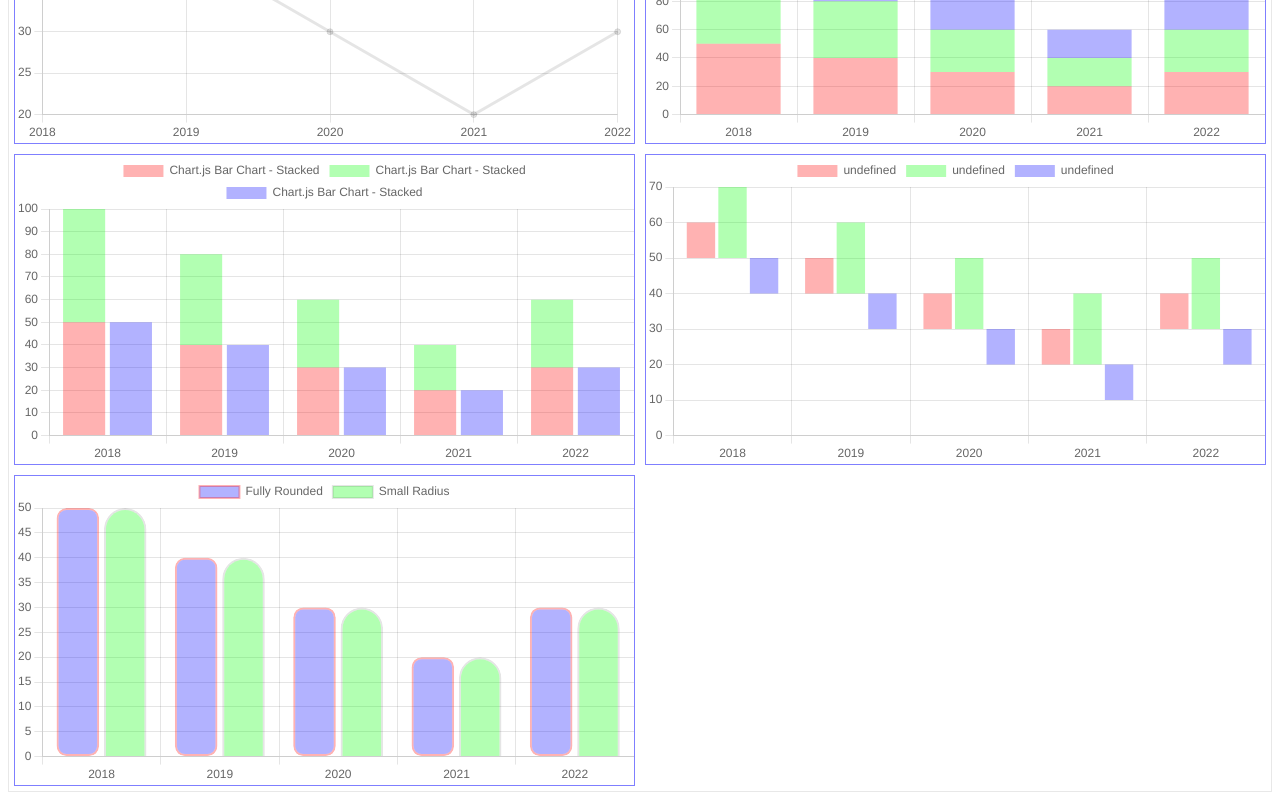
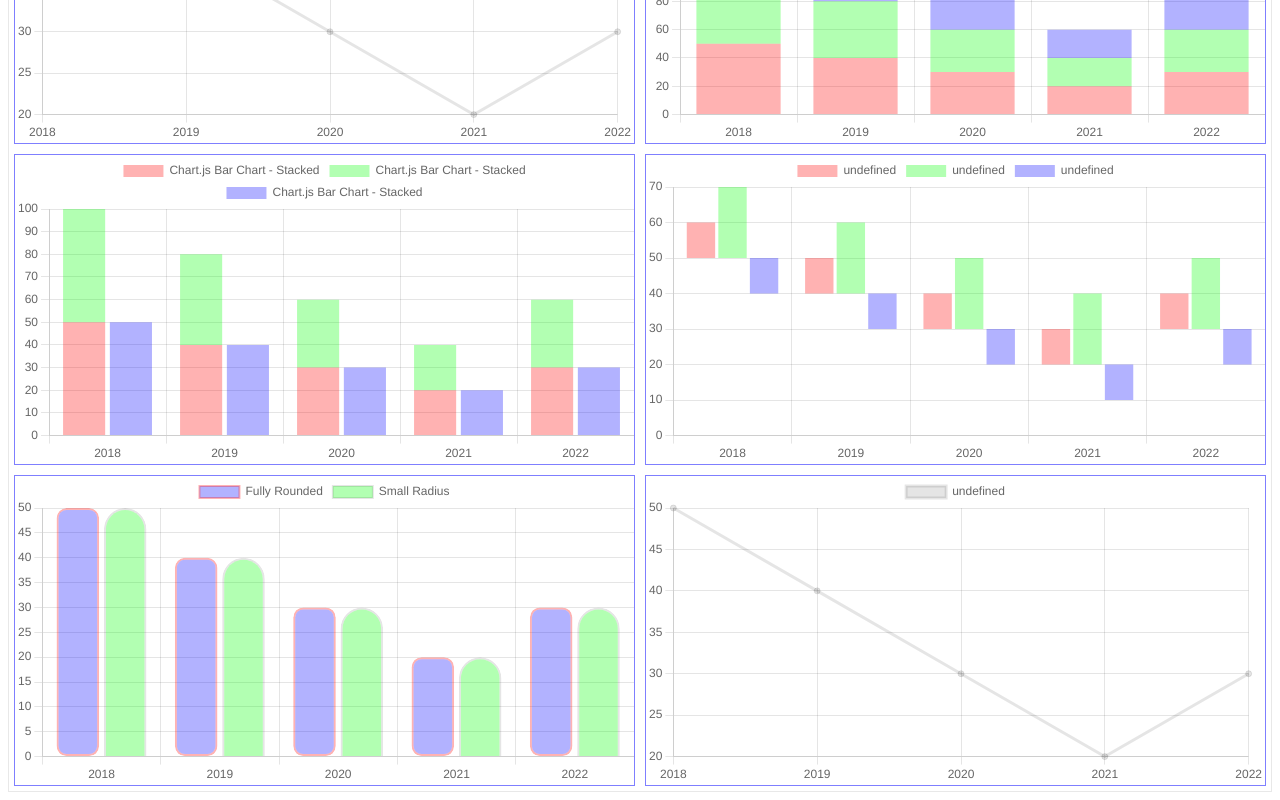
Before and after one commit to ghdnjs18/react-visualization, a React (Create React App) app: page / in a window 1280 px wide. Shown: the part 502-1302 px from the top of the page. Built offline with nearby package versions, Linux system fonts and the light colour scheme.

Commit message:
LineChart 구조변경

```diff
--- a/src/App.js
+++ b/src/App.js
@@ -23,6 +23,7 @@ function App() {
         <StackedBarChartwithGroups data={data} labels={labels} />
         <FloatingBars data={data} labels={labels} />
         <BarChartBorderRadius data={data} labels={labels} />
+        <LineChart data={data} labels={labels} />
       </Layout>
     </div>
   );
--- a/src/components/LineChart/LineChart.js
+++ b/src/components/LineChart/LineChart.js
@@ -1,7 +1,7 @@
 import { Chart } from "chart.js";
 import { useEffect, useRef } from "react";
 
-function LineChart(props) {
+const LineChart = (props) => {
   const { data, labels } = props;
   const canvasDom = useRef(null);
 
@@ -27,6 +27,6 @@ function LineChart(props) {
       <canvas ref={canvasDom} />
     </div>
   );
-}
+};
 
 export default LineChart;
```
